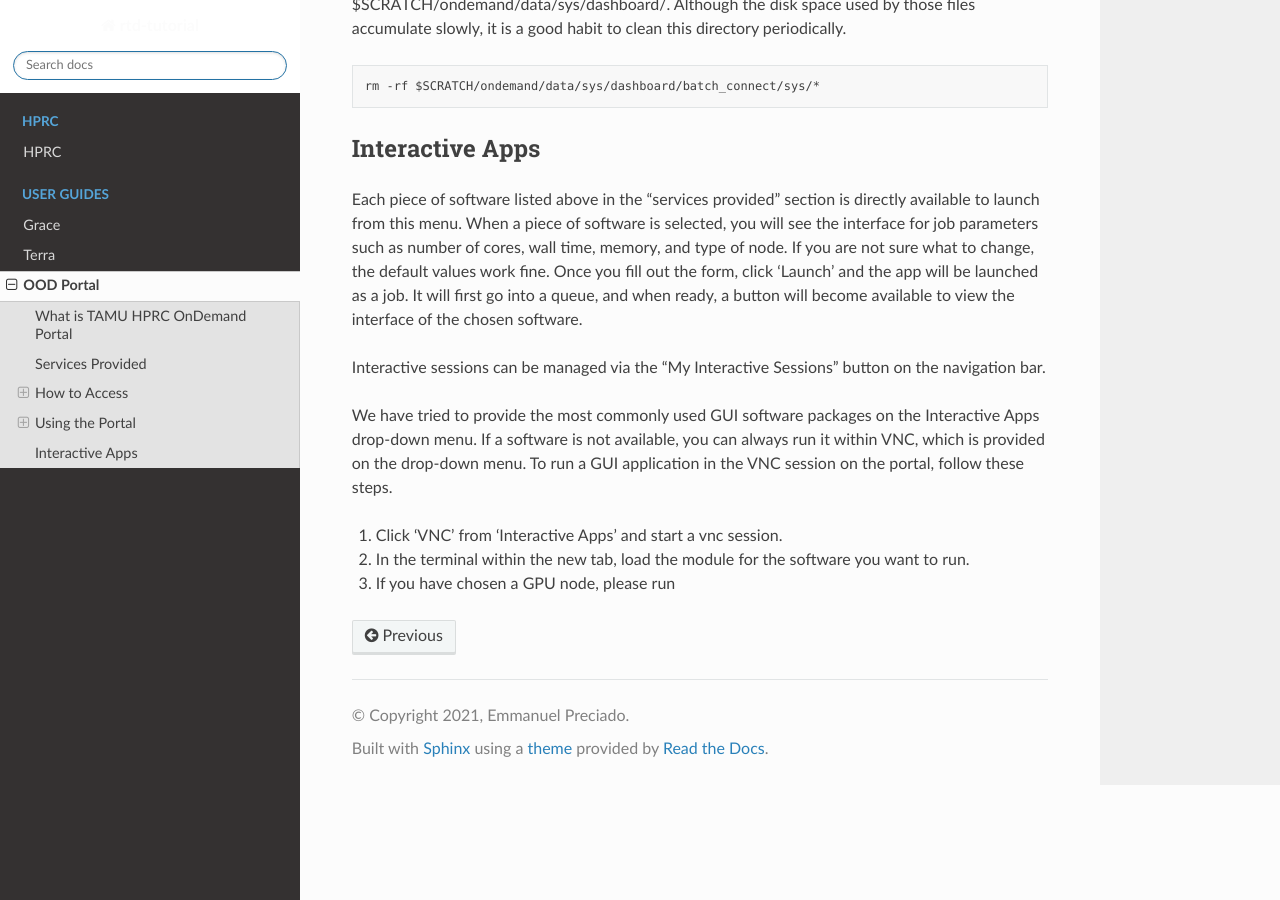
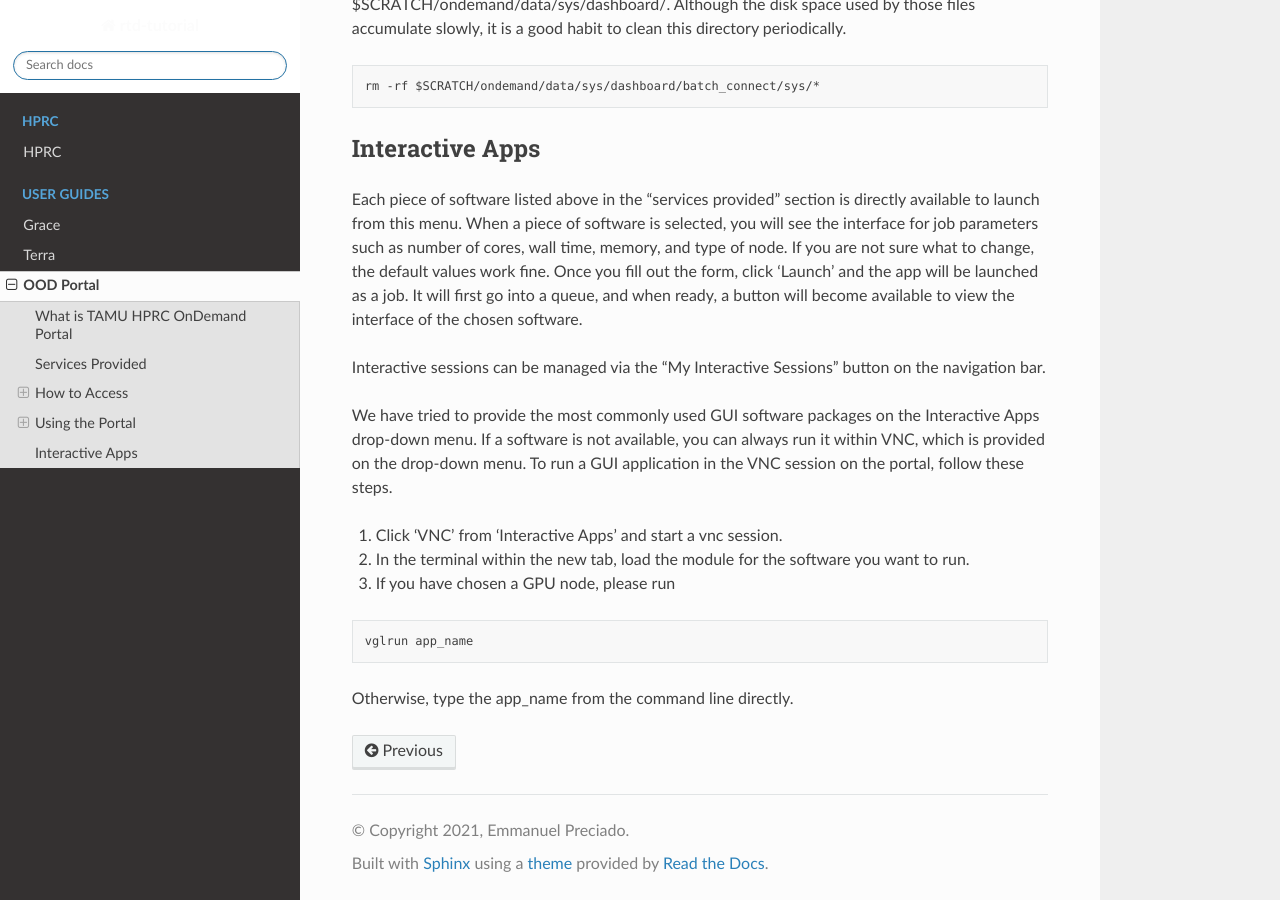
Before and after one commit to EmmanuelDej/rtd-tutorial, a Sphinx documentation site: the page built from docs/ood.rst, in a window 1280 px wide and 900 px high, scrolled down 6488 px. Built offline with Sphinx 7.4.7 and the Read the Docs theme 2.0.0, drawn with Linux system fonts in a browser that asks for light colours; pages that are not in the unit, such as notebooks, are missing from menus.

Commit message:
Update ood.rst

```diff
--- a/docs/ood.rst
+++ b/docs/ood.rst
@@ -174,3 +174,9 @@ We have tried to provide the most commonly used GUI software packages on the Int
 #. Click 'VNC' from 'Interactive Apps' and start a vnc session.
 #. In the terminal within the new tab, load the module for the software you want to run.
 #. If you have chosen a GPU node, please run
+
+.. code-block:: php
+
+      vglrun app_name
+
+Otherwise, type the app_name from the command line directly.
```
